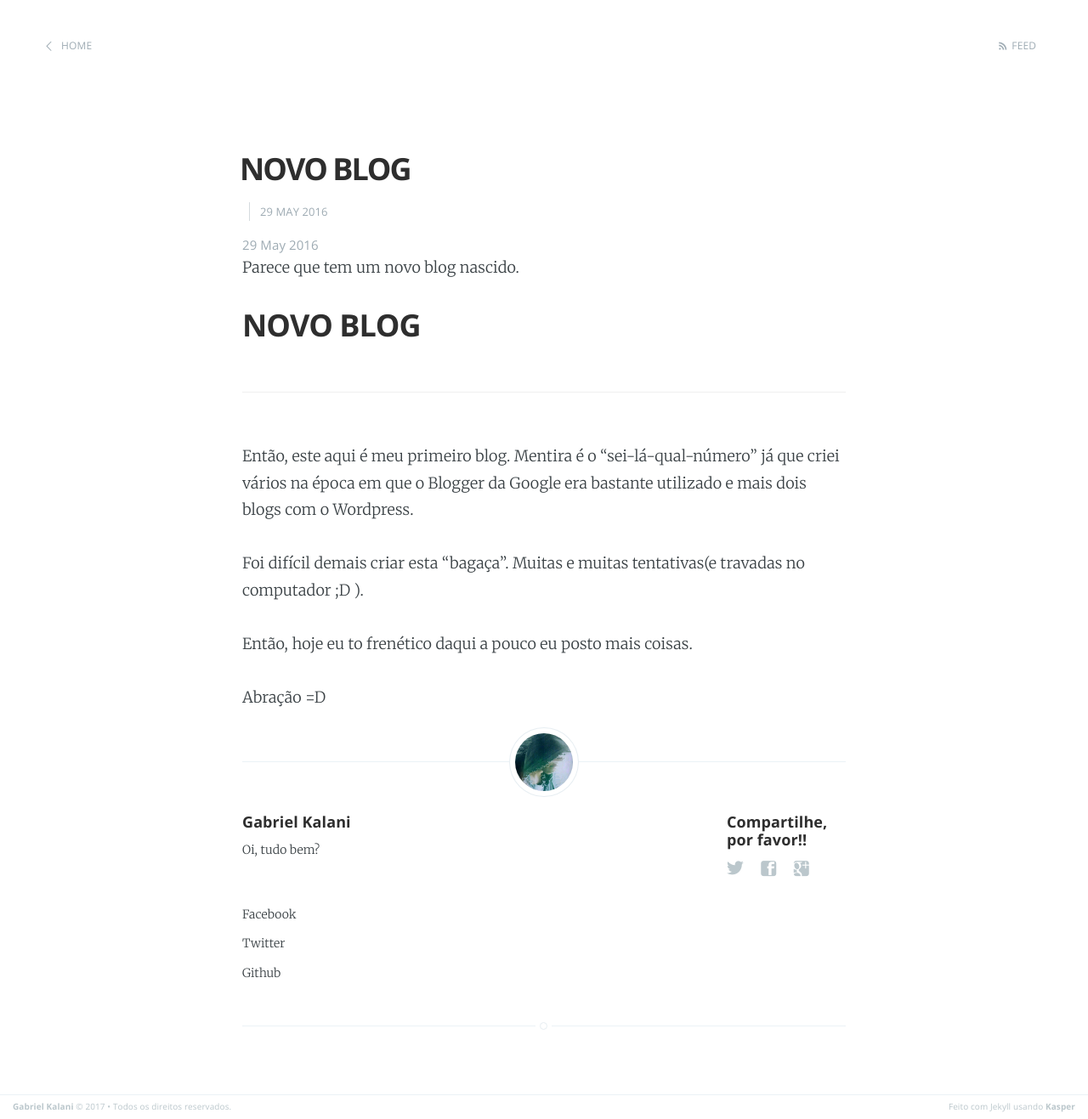
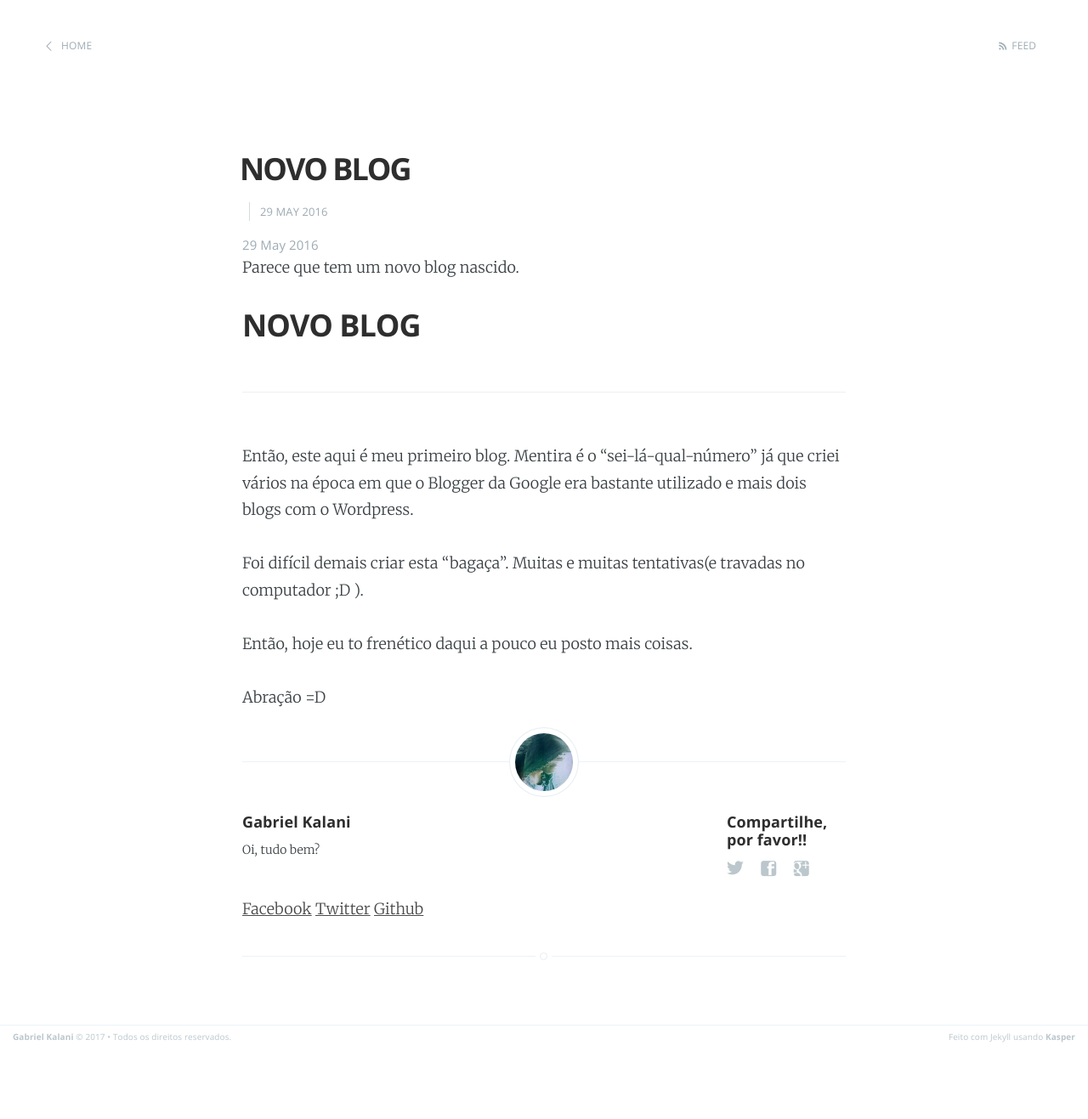
Before and after one commit to gkal19/blog, a Jekyll site: the page built from _posts/2016-05-29-novo-blog.markdown, in a window 1280 px wide. Shown: the whole page at 85% size. Built offline with Jekyll 4.4.1, drawn with Linux system fonts in a browser that asks for light colours; nearby versions of some CDN libraries; comment, search, counter and statistics services are not loaded; after the commit the page ends 1235 px from its top, so only the background shows below that.

Commit message:
Auto commit-push

```diff
--- a/_layouts/post.html
+++ b/_layouts/post.html
@@ -78,9 +78,9 @@
                         Oi, tudo bem?
                     </p>
                     <br>
-                    <p href="http://www.facebook.com/gkal19" target="_blank">Facebook</p>
-                    <p href="http://www.twitter.com/gkal19" target="_blank">Twitter</p>
-                    <p href="http://www.github.com/gkal19" target="_blank">Github</p>
+                    <a href="http://www.facebook.com/gkal19" target="_blank">Facebook</a>
+                    <a href="http://www.twitter.com/gkal19" target="_blank">Twitter</a>
+                    <a href="http://www.github.com/gkal19" target="_blank">Github</a>
                 </section>
             {% endif %}
 
```
